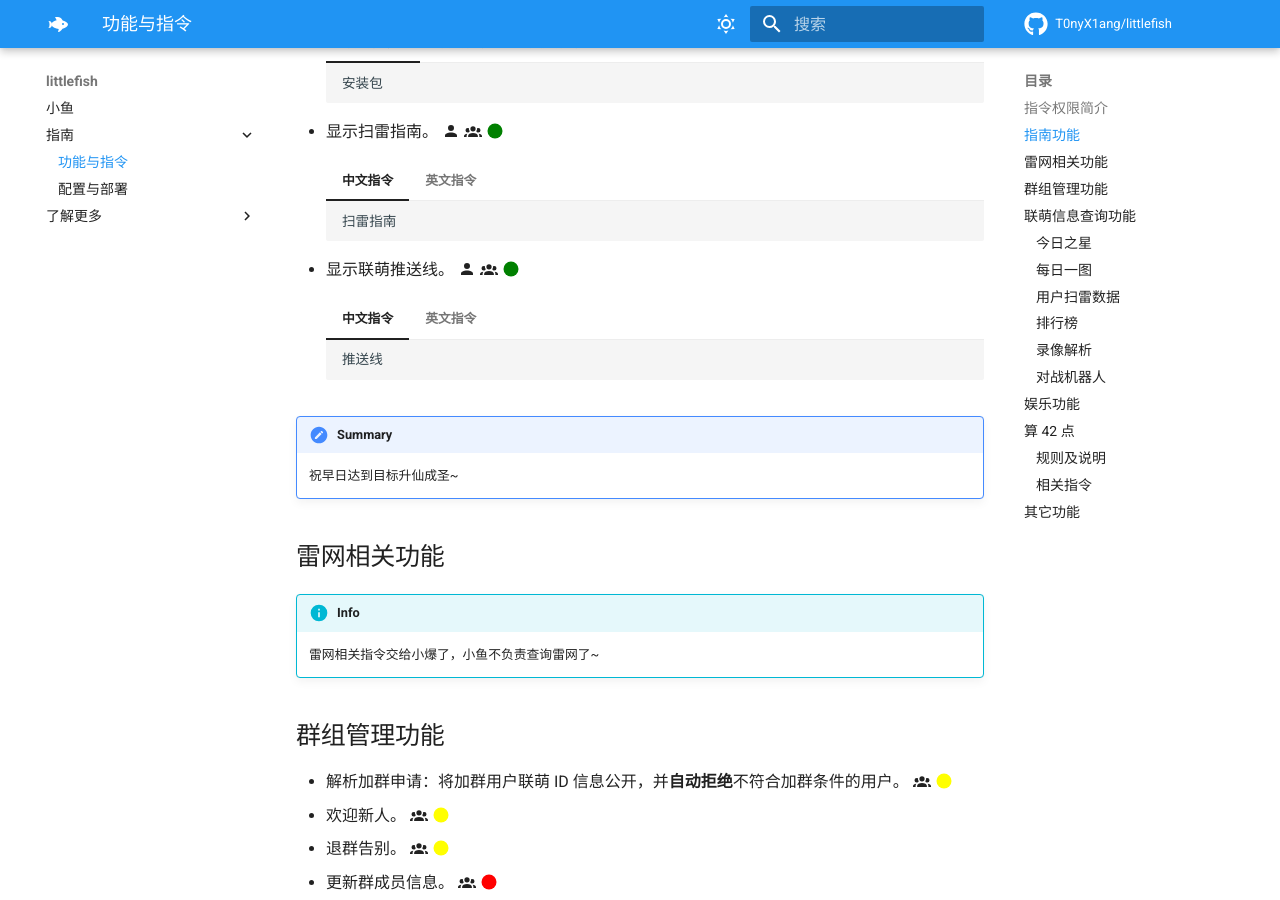
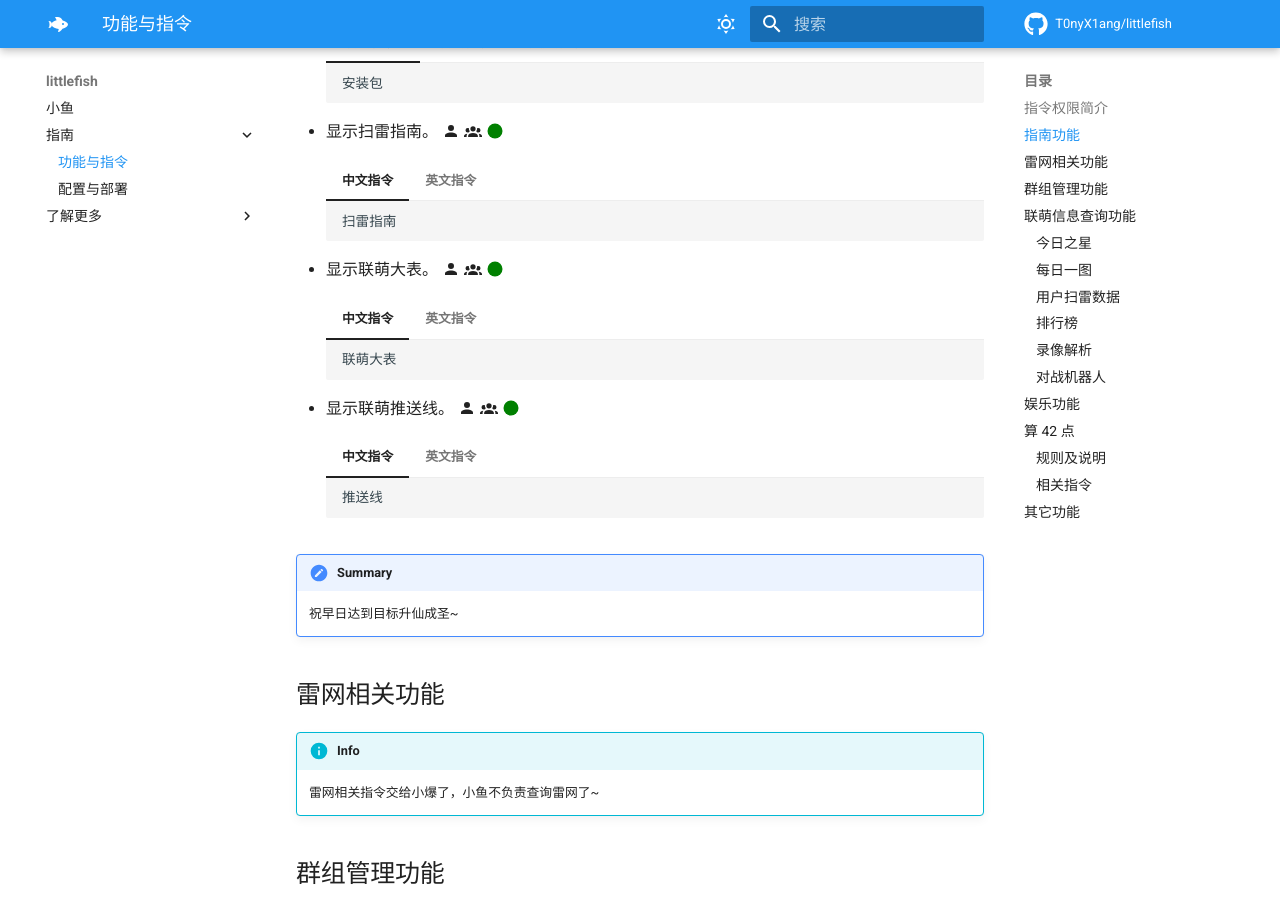
Before and after one commit to T0nyX1ang/littlefish, an MkDocs documentation site: the page built from docs/guide/normal.md, in a window 1280 px wide and 900 px high, scrolled down 1235 px. Built offline with MkDocs 1.6.1 and Material for MkDocs 9.7.7, drawn with Linux system fonts in a browser that asks for light colours; comment, search, counter and statistics services are not loaded; the version menu is left out.

Commit message:
Update docs

````diff
--- a/docs/guide/normal.md
+++ b/docs/guide/normal.md
@@ -83,6 +83,20 @@
 
         ```tex
         msguide
+        ```
+
+-   显示联萌大表。 :material-account: :material-account-group: :material-circle:{.green_circle}
+
+    === "中文指令"
+
+        ```tex
+        联萌大表
+        ```
+
+    === "英文指令"
+
+        ```tex
+        msbigtable
         ```
 
 -   显示联萌推送线。 :material-account: :material-account-group: :material-circle:{.green_circle}
````
Also changed, not shown: docs/README.md (+1 -1 lines).
